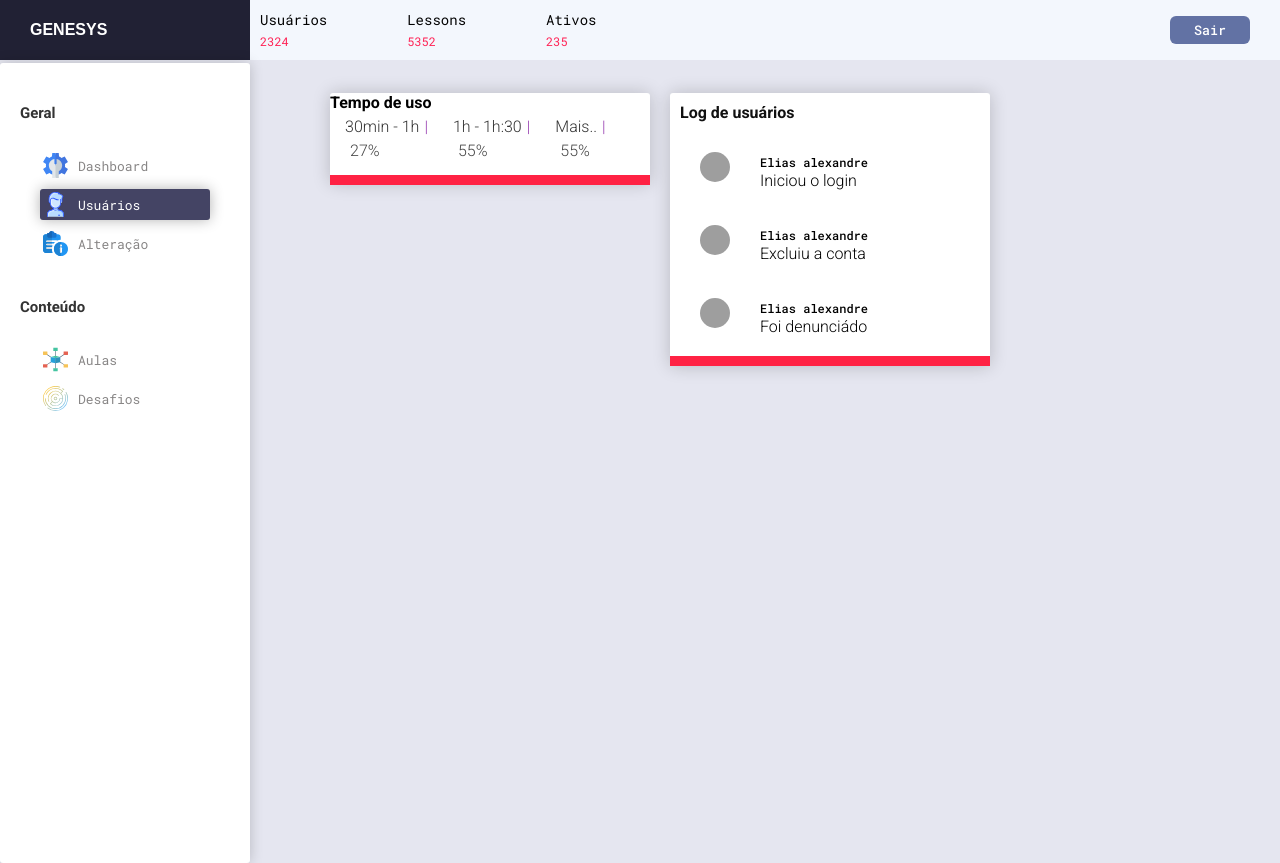
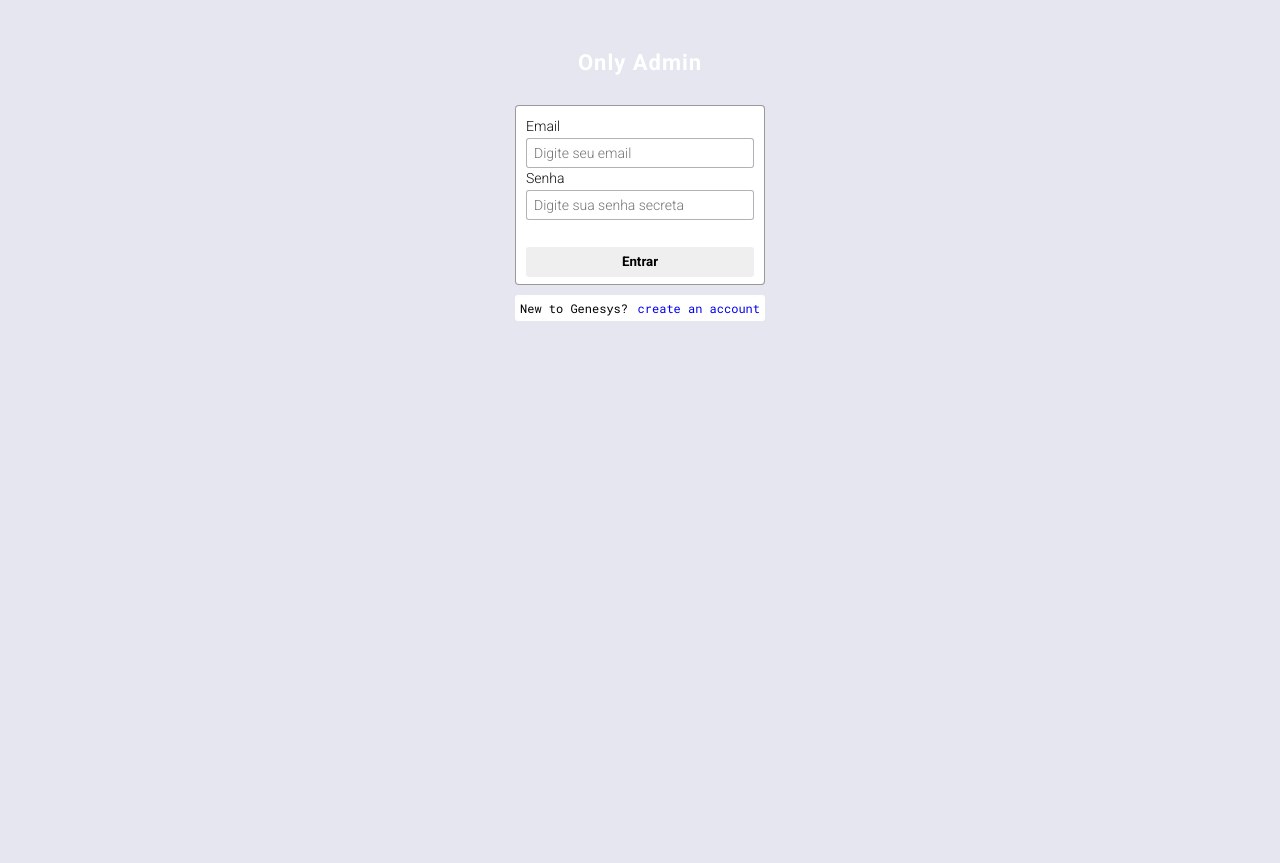
Before and after one commit to geni-sys/dashboard, a React (Create React App) app: page / in a window 1280 px wide. After the commit the page ends 800 px from the top, so only its background shows below. Built offline with nearby package versions, Linux system fonts and the light colour scheme; grey boxes are pictures that could not be loaded.

Commit message:
Feat: Api requests with components

```diff
--- a/package.json
+++ b/package.json
@@ -6,10 +6,13 @@
     "@testing-library/jest-dom": "^4.2.4",
     "@testing-library/react": "^9.3.2",
     "@testing-library/user-event": "^7.1.2",
+    "axios": "^0.19.2",
     "dotenv": "^8.2.0",
     "react": "^16.13.1",
     "react-dom": "^16.13.1",
+    "react-icons": "^3.10.0",
     "react-redux": "^7.2.0",
+    "react-router-dom": "^5.2.0",
     "react-scripts": "3.4.1",
     "redux": "^4.0.5",
     "styled-components": "^5.1.1"
--- a/src/App.js
+++ b/src/App.js
@@ -1,7 +1,4 @@
 import React from "react";
-
-// "STYLES"
-import "./global.css";
 
 // "COMPONENTS"
 import Header from "./components/Header";
--- a/src/components/Groups/groups.css
+++ b/src/components/Groups/groups.css
@@ -68,3 +68,130 @@ div div#boody strong {
   font-weight: 500;
   font-family: "Roboto mono", Arial, Helvetica, sans-serif;
 }
+
+/* "MENU AULAS" */
+div#menu-bar {
+  display: flex;
+  flex-direction: row;
+  justify-content: space-between;
+}
+
+input#search {
+  width: 300px;
+  height: 20px;
+  padding-left: 10px;
+
+  border-radius: 3px;
+  border: 1px solid rgba(0, 0, 0, 0.2);
+
+  font-size: 14px;
+  font-family: "Roboto mono", Arial, Helvetica, sans-serif;
+}
+
+/* AULAS EDITION */
+
+table {
+  font-family: arial, sans-serif;
+  border-collapse: collapse;
+  width: 800px;
+  margin-top: 20px;
+}
+
+td,
+th {
+  border: 1px solid #dddddd;
+  text-align: left;
+  padding: 8px;
+}
+
+tr:nth-child(even) {
+  background-color: #dddddd;
+}
+
+button#edition {
+  margin-left: 10px;
+  border: 0;
+  background: #dedede;
+  cursor: pointer;
+  width: 30px;
+  height: 30px;
+  border-radius: 6px;
+}
+button#edition:hover {
+  background: rgb(241, 102, 102);
+}
+
+/* "DESAFIOS STYLES" */
+
+div#flouter {
+  position: absolute;
+  right: 0;
+  top: 40px;
+}
+div#flouter button {
+  width: 70px;
+  height: 20px;
+  border: 0;
+  cursor: pointer;
+  border-radius: 4px;
+  background: #444;
+  color: #fff;
+}
+div#flouter button:hover {
+  background: #fff;
+  color: #555;
+}
+
+textarea {
+  border: 1px solid rgba(255, 255, 255, 0.3);
+  resize: vertical;
+  border-radius: 3px;
+  font-size: 18px;
+  padding: 5px;
+  margin-left: 20px;
+}
+
+div#content-group div#body textarea {
+  width: 800px;
+  height: 280px;
+}
+div#content-group div#tips textarea {
+  width: 700px;
+  height: 150px;
+}
+
+div#content-group div#body {
+  margin-top: 30px;
+}
+
+div#content-group div#tips {
+  display: flex;
+  flex-direction: column;
+}
+
+#btn-default {
+  border: 1px solid rgba(0, 0, 0, 0.2);
+  border-radius: 3px;
+  background: #dedede;
+  color: #333;
+
+  width: 100px;
+  height: 25px;
+  cursor: pointer;
+  margin: 30px 0;
+}
+#btn-default:hover {
+  border: 1px solid rgba(0, 0, 0, 0.5);
+  background: #fff;
+  color: #777;
+}
+
+/*
+  # Achar os métodos do *SEQUELIZA*
+
+- existem vários métodos / hooks para trabalhar com os models.
+- depois de achar testa eles e faz uma descrição de cada.
+
+no site do sequelize existem a sessão **model**
+
+*/
--- a/src/components/Header/index.js
+++ b/src/components/Header/index.js
@@ -1,9 +1,41 @@
-import React from "react";
+import React, { useState, useEffect } from "react";
+import { useHistory } from 'react-router-dom'
+import api from '../../services/api'
 
-// import { Container } from './styles';
 import "./styles.css";
 
-const Header = ({ fixed = true }) => {
+const Header = () => {
+  const [users, setUsers] = useState(0)
+  const [issues, setIssues] = useState(0)
+  const [ativos, setAtivos] = useState(0)
+
+  useEffect(() => {
+    handleBarItems()
+  }, [])
+
+  async function handleBarItems() {
+    const usrs = await api.get('/users', {
+      headers: {
+        "Authorization": "Bearer eyJhbGciOiJIUzI1NiIsInR5cCI6IkpXVCJ9.eyJpZCI6MTUsImlhdCI6MTU5MTQyODExMiwiZXhwIjoxNTk0MDIwMTEyfQ.Qqc2tlBcHyRhpgjoWFyS8RsKyfcgbGNjRD343FzKheY"
+      }
+    })
+
+    const issues_res = await api.get('/user/13/issues', {
+      headers: {
+        "Authorization": "Bearer eyJhbGciOiJIUzI1NiIsInR5cCI6IkpXVCJ9.eyJpZCI6MTUsImlhdCI6MTU5MTQyODExMiwiZXhwIjoxNTk0MDIwMTEyfQ.Qqc2tlBcHyRhpgjoWFyS8RsKyfcgbGNjRD343FzKheY"
+      }
+    })
+
+    // "SETTERS"
+    setIssues(issues_res.data.issues.length)
+    setAtivos(usrs.data.length)
+    setUsers(usrs.data.length)
+  }
+
+  const history = useHistory()
+  function handleQuit() {
+    history.push('/')
+  }
 
   return (
     <header id="header-group">
@@ -15,22 +47,22 @@ const Header = ({ fixed = true }) => {
         <ul id="itens-group" >
           <li className="itens" >
             <h3>Usuários</h3>
-            <label className="info-labels" htmlFor="">2324</label>
+            <label className="info-labels" htmlFor="">{users}</label>
           </li>
 
           <li className="itens" >
             <h3>Lessons</h3>
-            <label className="info-labels" htmlFor="">5352</label>
+            <label className="info-labels" htmlFor="">{issues}</label>
           </li>
 
           <li className="itens" >
             <h3>Ativos</h3>
-            <label className="info-labels" htmlFor="">235</label>
+            <label className="info-labels" htmlFor="">{ativos}</label>
           </li>
         </ul>
 
         <div id="session">
-          <button className="button">Sair</button>
+          <button onClick={handleQuit} className="button">Sair</button>
         </div>
       </nav>
     </header>
--- a/src/index.js
+++ b/src/index.js
@@ -1,10 +1,10 @@
 import React from "react";
 import ReactDOM from "react-dom";
-import App from "./App";
+import Routes from "./routes";
 
 ReactDOM.render(
   <React.StrictMode>
-    <App />
+    <Routes />
   </React.StrictMode>,
   document.getElementById("root")
 );
--- a/src/pages/Home/index.js
+++ b/src/pages/Home/index.js
@@ -15,7 +15,7 @@ import './Aside.css'
 import { AlterData, Aulas, Desafios, UsersInfo, Dashboard } from '../../components/Groups'
 
 const Home = () => {
-  const [activedGroup, setActivedGroup] = useState(2);
+  const [activedGroup, setActivedGroup] = useState(5);
 
   function determinateWhoActive(id) {
     if (id === 1)
--- /dev/null
+++ b/src/pages/Login/index.js
@@ -0,0 +1,55 @@
+import React, { useState } from 'react';
+import { useHistory } from 'react-router-dom'
+
+import './styles.css';
+
+const Login = () => {
+  const [email, setEmail] = useState(String(''))
+  const [password, setPassword] = useState(String(''))
+
+  const history = useHistory()
+
+  function handleSubmit(event) {
+    event.preventDefault()
+
+    history.push('/home')
+  }
+
+  return (
+    <div id="App-login">
+      <section className="form-section">
+        <header>
+          <h3>Only Admin</h3>
+        </header>
+
+        <div id="form-wrapper">
+          <form onSubmit={handleSubmit}>
+            <div id="input-group">
+              <div>
+                <label htmlFor="email">Email</label>
+                <input required onChange={setEmail} placeholder="Digite seu email" type="email" name="email" id="email" />
+              </div>
+
+              <div>
+                <label htmlFor="senha">Senha</label>
+                <input required type="password" onChange={setPassword} placeholder="Digite sua senha secreta" name="senha" id="senha" />
+              </div>
+            </div>
+
+            <button id="submit" type="submit">
+              Entrar
+            </button>
+          </form>
+        </div>
+        <div id="card-account">
+          <h4>New to Genesys?</h4>
+          <a href="/">create an account</a>
+        </div>
+      </section>
+    </div>
+
+  );
+
+}
+
+export default Login;
--- /dev/null
+++ b/src/pages/Login/styles.css
@@ -0,0 +1,141 @@
+div#App-login {
+  font-family: Roboto, Arial, sans-serif;
+  display: flex;
+  flex-direction: column;
+  justify-content: center;
+  align-items: center;
+  padding: 50px;
+}
+
+html,
+body {
+  height: 100vh;
+}
+
+body#login {
+  background-color: #212123;
+  font-family: Roboto, Arial, sans-serif;
+}
+
+section {
+  display: flex;
+  flex-direction: column;
+  justify-content: center;
+  align-items: center;
+
+  width: 300px;
+  height: 270px;
+
+  background: inherit;
+  border-radius: 5px;
+}
+
+h3 {
+  font-size: 22px;
+  letter-spacing: 1px;
+  color: white;
+}
+
+/* form {
+  margin: 20px 0;
+  background-color: #ffb86c;
+  padding: 30px 25px;
+} */
+
+form div#input-group label {
+  font-size: 14px;
+  color: #111;
+}
+
+div#input-group + label {
+  margin-top: 5px;
+}
+
+form div#input-group input {
+  width: 100%;
+  height: 30px;
+  margin-top: 3px;
+  padding: 7px;
+
+  display: block;
+  font-family: "Roboto", Arial, Helvetica, sans-serif;
+  font-size: 14px;
+
+  color: #333;
+  border-radius: 3px;
+  border: 1px solid rgba(0, 0, 0, 0.3);
+  outline-color: #7159c1;
+}
+
+form {
+  display: block;
+  width: 250px;
+  height: 180px;
+
+  border: 1px solid rgba(0, 0, 0, 0.4);
+  border-radius: 4px;
+  background-color: #fff;
+  color: white;
+  margin: auto;
+
+  margin-top: 30px;
+  padding: 10px;
+}
+form:hover {
+  box-shadow: 1px 0.5px white;
+}
+
+/* "BUTTON" */
+
+button#submit {
+  width: 100%;
+  height: 30px;
+  margin-top: 27px;
+  border-radius: 3px;
+  border: 0;
+  cursor: pointer;
+  color: #000;
+  font-weight: 700;
+  font-family: Roboto, arial, sans-serif;
+}
+button#submit:hover {
+  background: #ffcb98;
+}
+
+/* APARIÇÃO DO FORM */
+
+form {
+  animation-name: fade;
+  animation-duration: 500ms;
+}
+
+@keyframes fade {
+  from {
+    opacity: 0;
+    transform: scale(0.9);
+  }
+
+  to {
+    opacity: 1;
+    transform: scale(1);
+  }
+}
+
+/* "CARD-ACCOUNT */
+
+div#card-account {
+  display: flex;
+  justify-content: space-between;
+  margin-top: 10px;
+  border-radius: 3px;
+  background-color: #fff;
+  width: 250px;
+  padding: 5px;
+}
+
+div#card-account h4,
+div#card-account a {
+  font-family: "Roboto mono", Arial, Helvetica, sans-serif;
+  font-size: 12px;
+  font-weight: 400;
+}
--- /dev/null
+++ b/src/routes.js
@@ -0,0 +1,20 @@
+import React from 'react'
+import { Route, BrowserRouter } from 'react-router-dom'
+
+// "STYLES"
+import "./global.css";
+
+// "COMPONENTS"
+import App from './App'
+import Login from './pages/Login'
+
+
+const Routes = () => (
+  <BrowserRouter>
+    <Route component={Login} path="/" exact />
+    <Route component={App} path="/home" exact />
+  </BrowserRouter>
+)
+
+
+export default Routes
--- /dev/null
+++ b/src/services/api.js
@@ -0,0 +1,8 @@
+const axios = require('axios')
+
+const api = axios.create({
+  baseURL: 'http://localhost:3333',
+})
+
+
+module.exports = api
```
Also changed, not shown: src/components/Groups/index.js (+81 -11 lines), 1 other file (tests, documents, lock files or other folders).
